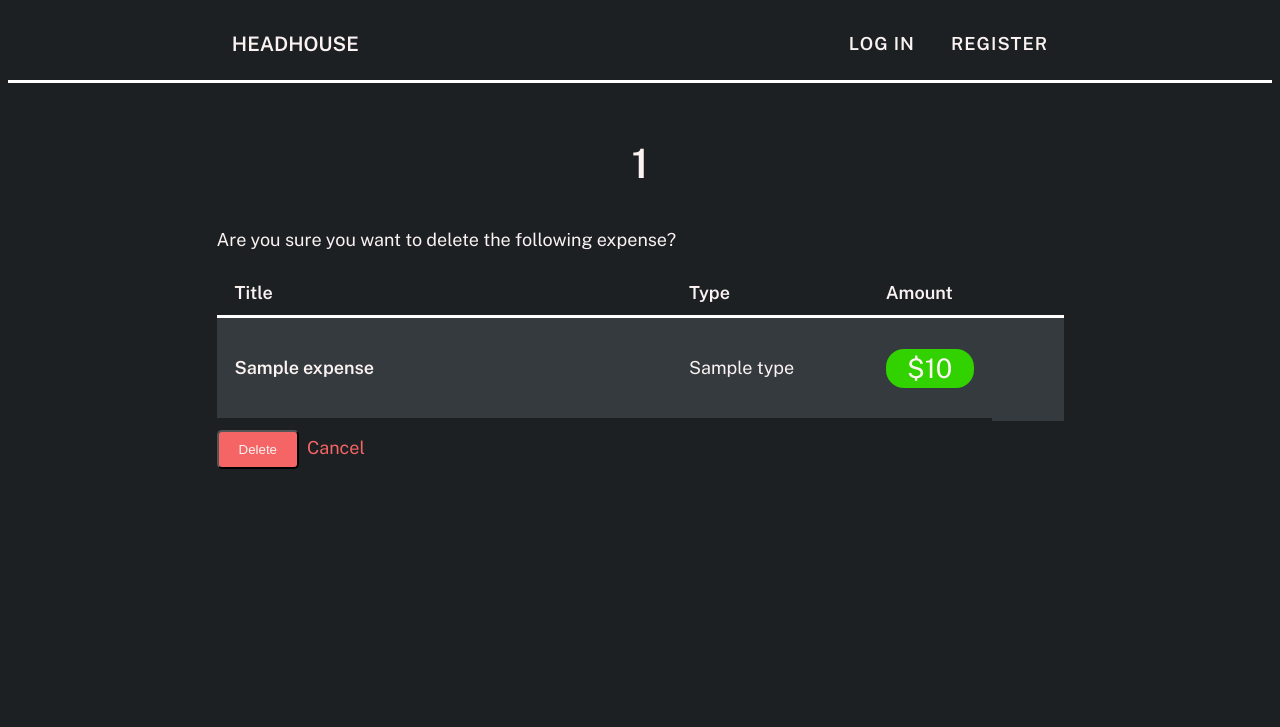
After one commit to Syrrek102/headhouse, a Flask app: page /delete_expense/1/1 in a window 1280 px wide. The commit adds this page. Shown: the top 727 px of the page. Run offline with Flask 3, Linux system fonts and the light colour scheme; a database or web service that is not in the repository returns one stand-in record (values such as "Sample title").

Commit message:
Dodane usuwanie wydatkow

```diff
--- a/headhouse_library/routes.py
+++ b/headhouse_library/routes.py
@@ -1,10 +1,8 @@
 import uuid
 import datetime
-import functools
 from flask import (
     Blueprint,
     render_template,
-    session,
     redirect,
     request,
     current_app,
@@ -87,7 +85,6 @@ def add_expense(date):
             amount = form.amount.data,
             date=date
         )
-
         current_app.db.expense.insert_one(asdict(expense))
 
         return redirect(url_for(".budget_manager", date=date))
@@ -119,3 +116,19 @@ def set_budget(date):
         title="HEADHOUSE | BudgetManager - SetBudget",
         form=form
         )
+
+@pages.route("/delete_expense/<date>/<expense_id>", methods=["GET", "POST"])
+def delete_expense(date, expense_id):
+    expense = current_app.db.expense.find_one({"_id": expense_id})
+
+    if request.method == "POST":
+        current_app.db.expense.delete_one({"_id": expense_id})
+        flash("Expense deleted successfully.", "success")
+        return redirect(url_for(".budget_manager", date=date))
+
+    return render_template(
+        "delete_expense.html",
+        title="HEADHOUSE | BudgetManager - DeleteExpense",
+        expense=expense,
+        date=date
+    )
--- a/headhouse_library/static/css/main.css
+++ b/headhouse_library/static/css/main.css
@@ -23,6 +23,7 @@
     margin-top: 0.5rem;
     margin-right: 0.2rem;
     margin-bottom: 1rem;
+    color: var(--text-dark);
   }
 
   .button:hover {
@@ -220,7 +221,6 @@
 
   .button__link {
     text-decoration: none;
-    color: var(--text-dark);
 }
 
 .total__budget {
@@ -252,7 +252,7 @@
   font-size: 150%;
 }
 
-.calendar__section {
+.menu__section {
   display: block;
   margin: 0 auto;
   width: 70%;
--- a/headhouse_library/templates/budget_manager.html
+++ b/headhouse_library/templates/budget_manager.html
@@ -47,7 +47,7 @@
                                 <a class="link" href="#">Edit</a>
                             </td>
                             <td class="table__cell table_cell--body">
-                                <a class="link" href="#">Delete</a>
+                                <a class="link" href="{{ url_for('pages.delete_expense', date=date, expense_id=expense._id) }}">Delete</a>
                             </td>
                         </tr>
                     {% endfor %}
@@ -63,7 +63,7 @@
                     <p class="budget__text">Total Budget</p>
                 </div>
                 <div class="set__budget">
-                    <div class="">
+                    <div>
                         <a class="button__link" href="{{ url_for('pages.set_budget', date=date) }}">
                             <div class="button">Set Budget</div>
                         </a>
@@ -74,7 +74,7 @@
                 <p class="block__text">Budget Left: <span class="link">{{ budget_left }}</span> </p>
             </div>
             <div class="section__right-block">
-                <p class="block__text">Expenses:<span class="link">{{ all_expenses }}</span> </p>
+                <p class="block__text">Expenses: <span class="link">{{ all_expenses }}</span> </p>
             </div>
         </section>
     </div>
--- /dev/null
+++ b/headhouse_library/templates/delete_expense.html
@@ -0,0 +1,52 @@
+{% extends "layout.html" %}
+
+{% block head_content %}
+<link rel="stylesheet" type="text/css" href="{{ url_for('static', filename='css/main.css') }}">
+<link rel="stylesheet" type="text/css" href="{{ url_for('static', filename = 'css/expenses.css' )}}">
+{% endblock %}
+
+{% block main_content %}
+<section class="menu__section">
+    <div class="header__calendar">
+        <h1>{{ date }}</h1>
+    </div>
+
+    <p>Are you sure you want to delete the following expense?</p>
+
+    <table class="table">
+        <colgroup>
+            <col style="width: 60%">
+            <col style="width: 25%">
+            <col style="width: 15%">
+        </colgroup>
+
+        <thead>
+            <th class="table__cell table__cell--header">Title</th>
+            <th class="table__cell table__cell--header">Type</th>
+            <th class="table__cell table__cell--header">Amount</th>
+            <th class="table__cell table__cell--header"></th>
+            <th class="table__cell table__cell--header"></th>
+        </thead>
+
+        <tbody>
+            <tr>
+                <td class="table__cell table_cell--body">
+                    <p class="table__expenseTitle">{{ expense.title }}</p>
+                </td>
+                <td class="table__cell table_cell--body">
+                    <p class="table__expenseType">{{ expense.type }}</p>
+                </td>
+                <td class="table__cell table_cell--body">
+                    <p class="table__expenseAmount">${{ expense.amount }}</p>
+            </tr>
+        </tbody>
+    </table>
+
+
+    <form action="{{ url_for('pages.delete_expense', date=date, expense_id=expense._id) }}" method="POST">
+        <button class="button" submit>Delete</button>
+        <a class="link" href="{{ url_for('pages.budget_manager', date=date) }}">Cancel</a>
+    </form>
+
+</section>
+{% endblock %}
--- a/headhouse_library/templates/index.html
+++ b/headhouse_library/templates/index.html
@@ -9,7 +9,7 @@
 <header class="header__calendar">
     <h1>CALENDAR</h1>
 </header>
-<section class="calendar__section">
+<section class="menu__section">
     <div class="dates">
         {% for date in date_range(selected_date) %}
             <a
```
